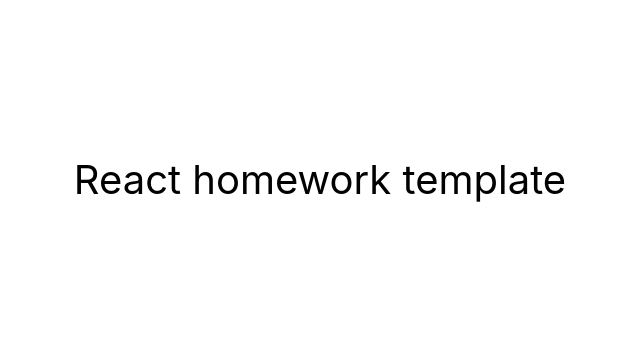
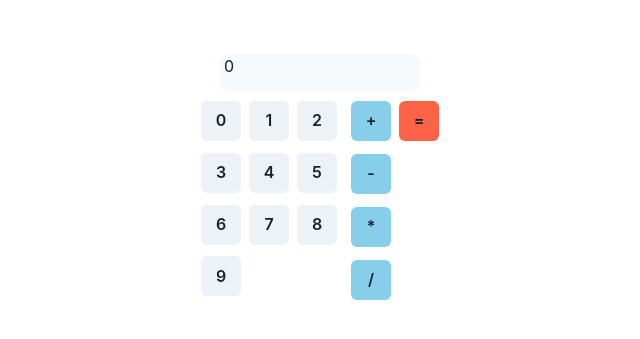
Before and after one commit to Betelgeuse22/calculator-react, a React (Create React App) app: page / in a window 1280 px wide. Shown: the part 221-560 px from the top of the page, without its empty margins (320-960 px from the left). Built offline with nearby package versions, Linux system fonts and the light colour scheme.

Commit message:
first commit

```diff
--- a/src/components/App.jsx
+++ b/src/components/App.jsx
@@ -1,16 +1,138 @@
-export const App = () => {
+import { useState } from 'react';
+import { Box, Text, Button } from '@chakra-ui/react';
+
+function Numbers(props) {
+  const nums = Array.from(Array(10).keys()).map(number => {
+    return (
+      <Button
+        onClick={e => {
+          if (props.data !== '0')
+            props.onClick(props.data + e.target.innerHTML);
+          else props.onClick(e.target.innerHTML);
+        }}
+        key={number}
+        w="40px"
+        h="40px"
+        margin="4px"
+      >
+        {number}
+      </Button>
+    );
+  });
   return (
-    <div
-      style={{
-        height: '100vh',
-        display: 'flex',
-        justifyContent: 'center',
-        alignItems: 'center',
-        fontSize: 40,
-        color: '#010101'
+    <Box display="flex" flexWrap="wrap" w="150px">
+      {nums}
+    </Box>
+  );
+}
+
+function CountButton(props) {
+  const expressions = /\+|\-|\/|\*| /;
+  const lastNumber = props.data[props.data.length - 1];
+
+  function checkExpressionType() {
+    if (expressions.test(lastNumber)) {
+      return;
+    }
+
+    props.onClick(props.data + props.expression);
+  }
+
+  return (
+    <Button
+      w="40px"
+      h="40px"
+      m="4px"
+      bg="skyblue"
+      onClick={() => {
+        checkExpressionType();
       }}
     >
-      React homework template
-    </div>
+      {props.expression}
+    </Button>
+  );
+}
+
+export const App = () => {
+  const [counts, setCounts] = useState('0');
+  const [result, setResult] = useState(' ');
+
+  function applyExpression(countedNumber) {
+    setCounts(countedNumber);
+    setResult(eval(counts));
+  }
+
+  return (
+    <>
+      <Box
+        display="flex"
+        flexDirection="column"
+        justifyContent="center"
+        alignItems="center"
+        h="100vh"
+      >
+        <Box
+          display="flex"
+          gap="5px"
+          flexDirection="column"
+          justifyContent="center"
+          alignItems="center"
+          w="200px"
+        >
+          <Box
+            display="flex"
+            w="100%"
+            justifyContent="space-between"
+            alignItems="center"
+            bg="gray.50"
+            borderRadius="8px"
+            px="4px"
+          >
+            <Text w="fit-content" h="38px">
+              {counts}
+            </Text>
+            <Text w="fit-content" h="38px" textColor="tomato">
+              {result}
+            </Text>
+          </Box>
+          <Box display="flex">
+            <Numbers data={counts} onClick={setCounts} />
+            <Box display="flex" flexDirection="column" gap="5px">
+              <CountButton
+                data={counts}
+                expression={'+'}
+                onClick={applyExpression}
+              ></CountButton>
+              <CountButton
+                data={counts}
+                expression={'-'}
+                onClick={applyExpression}
+              ></CountButton>
+              <CountButton
+                data={counts}
+                expression={'*'}
+                onClick={applyExpression}
+              ></CountButton>
+              <CountButton
+                data={counts}
+                expression={'/'}
+                onClick={applyExpression}
+              ></CountButton>
+            </Box>
+            <Button
+              bg="tomato"
+              w="40px"
+              h="40px"
+              m="4px"
+              onClick={() => {
+                setResult(eval(counts));
+              }}
+            >
+              =
+            </Button>
+          </Box>
+        </Box>
+      </Box>
+    </>
   );
 };
--- a/src/index.js
+++ b/src/index.js
@@ -2,9 +2,12 @@ import React from 'react';
 import ReactDOM from 'react-dom/client';
 import { App } from 'components/App';
 import './index.css';
+import { ChakraProvider } from '@chakra-ui/react';
 
 ReactDOM.createRoot(document.getElementById('root')).render(
   <React.StrictMode>
-    <App />
+    <ChakraProvider>
+      <App />
+    </ChakraProvider>
   </React.StrictMode>
 );
```
Also changed, not shown: package.json (+12 -6 lines), 1 other file (tests, documents, lock files or other folders).
